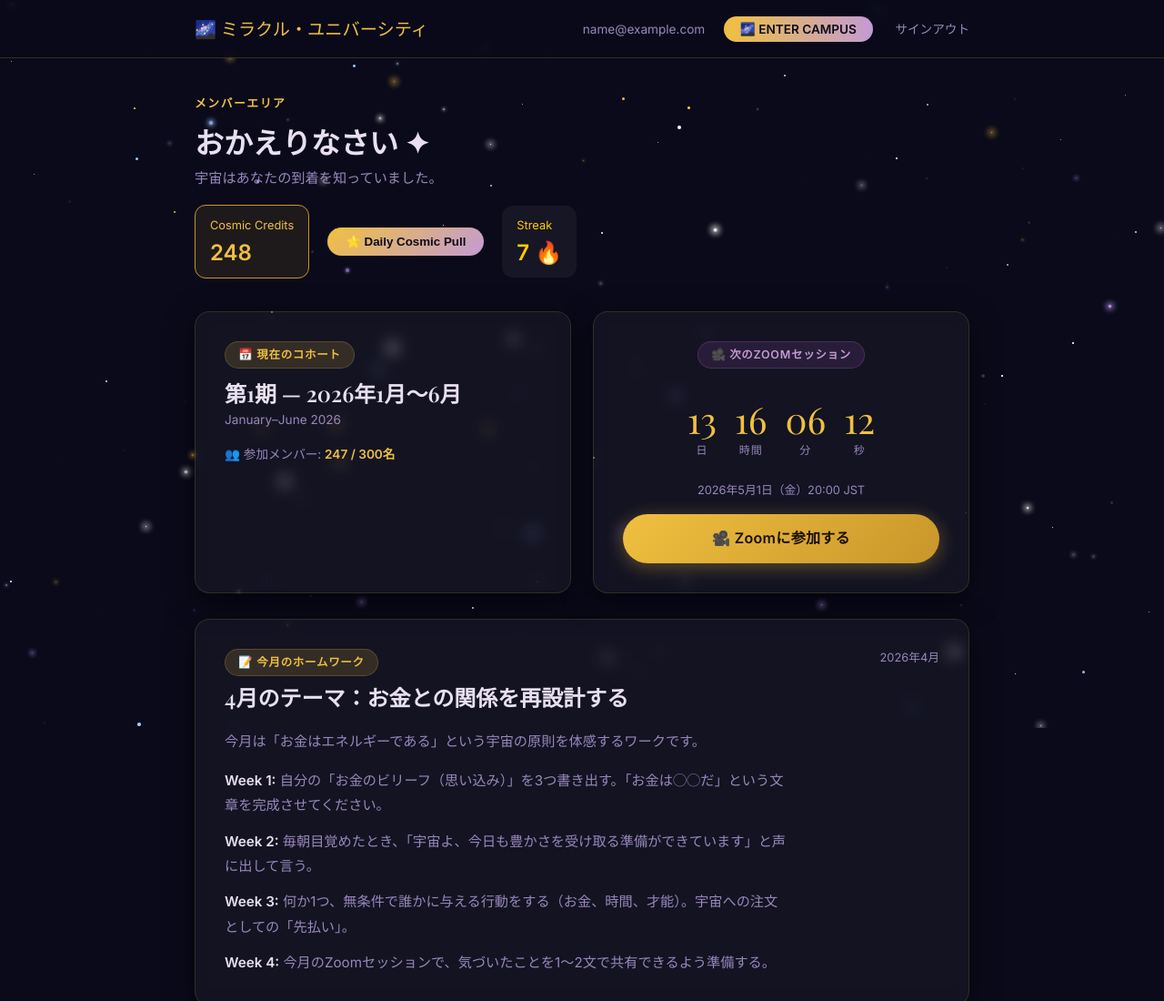
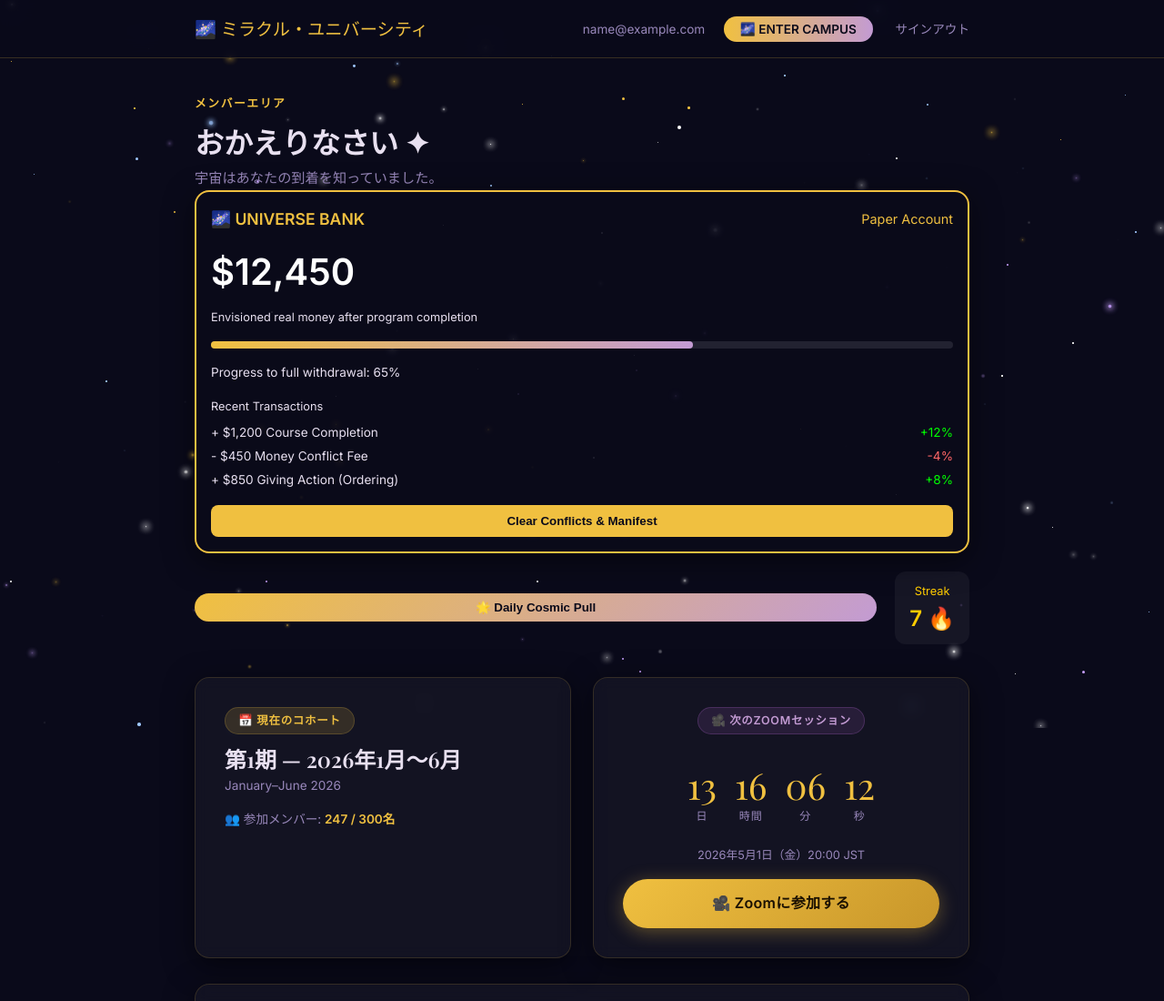
Before and after one commit to gomunikagear5/miracle-university, a website: page dashboard.html in a window 1280 px wide. Shown: the top 1100 px of the page at 91% size. Drawn offline with nearby package versions, Linux system fonts and the light colour scheme; sample sign-in values are in the browser's storage.

Commit message:
feat: add Universe Bank paper account to dashboard for envisioned real money manifestation

```diff
--- a/dashboard.html
+++ b/dashboard.html
@@ -24,18 +24,45 @@
 <div style="position:relative;z-index:1;padding:40px 0 80px;">
 <div class="container">
 
-  <!-- Welcome with Gamification -->
+  <!-- Welcome with Universe Bank -->
   <div style="margin-bottom:36px;" class="fade-in">
     <p class="section-label">メンバーエリア</p>
     <h1 style="font-size:2rem;margin-bottom:8px;">おかえりなさい ✦</h1>
     <p style="font-size:0.95rem;">宇宙はあなたの到着を知っていました。</p>
-    <div style="display:flex;gap:20px;align-items:center;margin-top:16px;">
-      <div style="background:rgba(212,175,55,0.1);padding:8px 16px;border-radius:12px;border:1px solid var(--gold-dim);">
-        <span style="color:var(--gold);font-size:0.8rem;">Cosmic Credits</span>
-        <span id="credit-balance" style="font-size:1.5rem;font-weight:800;color:var(--gold);display:block;">248</span>
+    <!-- Universe Bank Paper Account -->
+    <div class="card fade-in" style="animation-delay:0.1s;background:rgba(10,10,26,0.9);border:2px solid var(--gold);padding:16px;margin-bottom:20px;">
+      <div style="display:flex;justify-content:space-between;align-items:center;margin-bottom:12px;">
+        <span style="color:var(--gold);font-weight:700;font-size:1.1rem;">🌌 UNIVERSE BANK</span>
+        <span style="color:var(--gold);font-size:0.9rem;">Paper Account</span>
       </div>
-      <button onclick="dailyPull()" style="background:linear-gradient(135deg,#f0c040,#c39bd3);color:#0a0a1a;padding:8px 20px;border-radius:9999px;font-weight:700;border:none;cursor:pointer;">🌟 Daily Cosmic Pull</button>
-      <div style="background:rgba(255,255,255,0.05);padding:8px 16px;border-radius:12px;">
+      <div style="font-size:2.5rem;font-weight:800;color:#fff;margin-bottom:8px;" id="bank-balance">$12,450</div>
+      <div style="font-size:0.8rem;color:var(--muted);margin-bottom:16px;">Envisioned real money after program completion</div>
+      <div style="height:8px;background:rgba(255,255,255,0.1);border-radius:4px;margin-bottom:16px;">
+        <div style="width:65%;height:100%;background:linear-gradient(90deg,var(--gold),#c39bd3);border-radius:4px;"></div>
+      </div>
+      <div style="font-size:0.85rem;color:var(--muted);">Progress to full withdrawal: 65%</div>
+      <div style="margin-top:16px;">
+        <div style="font-size:0.8rem;color:var(--muted);margin-bottom:8px;">Recent Transactions</div>
+        <div style="font-size:0.85rem;">
+          <div style="display:flex;justify-content:space-between;margin-bottom:4px;">
+            <span>+ $1,200 Course Completion</span>
+            <span style="color:#0f0;">+12%</span>
+          </div>
+          <div style="display:flex;justify-content:space-between;margin-bottom:4px;">
+            <span>- $450 Money Conflict Fee</span>
+            <span style="color:#f66;">-4%</span>
+          </div>
+          <div style="display:flex;justify-content:space-between;">
+            <span>+ $850 Giving Action (Ordering)</span>
+            <span style="color:#0f0;">+8%</span>
+          </div>
+        </div>
+      </div>
+      <button onclick="clearConflicts()" style="margin-top:16px;width:100%;background:var(--gold);color:#0a0a1a;padding:10px;border:none;border-radius:8px;font-weight:700;">Clear Conflicts & Manifest</button>
+    </div>
+    <div style="display:flex;gap:20px;align-items:center;">
+      <button onclick="dailyPull()" style="background:linear-gradient(135deg,#f0c040,#c39bd3);color:#0a0a1a;padding:8px 20px;border-radius:9999px;font-weight:700;border:none;cursor:pointer;flex:1;">🌟 Daily Cosmic Pull</button>
+      <div style="background:rgba(255,255,255,0.05);padding:8px 16px;border-radius:12px;min-width:80px;text-align:center;">
         <span style="color:#ffcc00;font-size:0.8rem;">Streak</span>
         <span id="streak-count" style="font-size:1.5rem;font-weight:800;color:#ffcc00;display:block;">7 🔥</span>
       </div>
```
